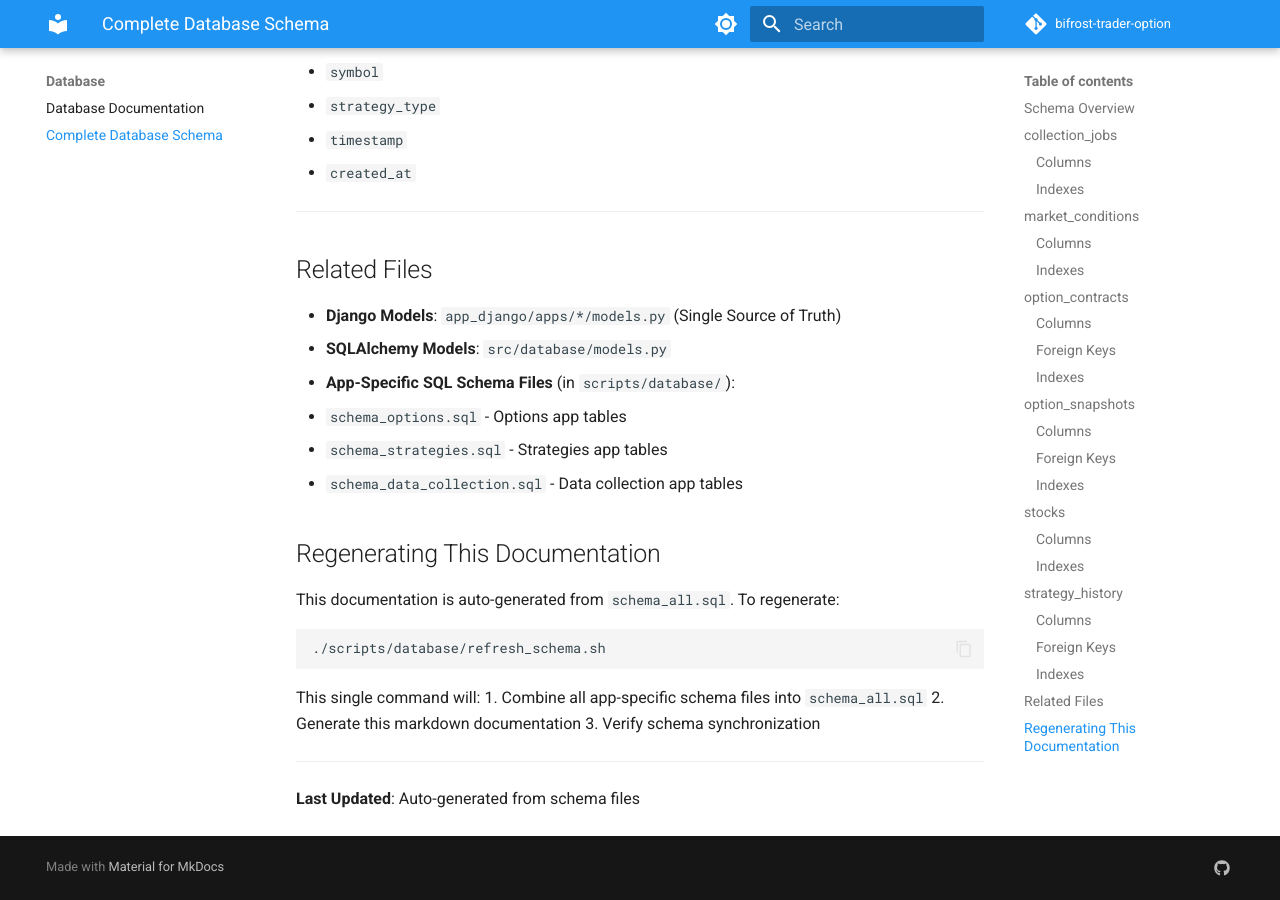
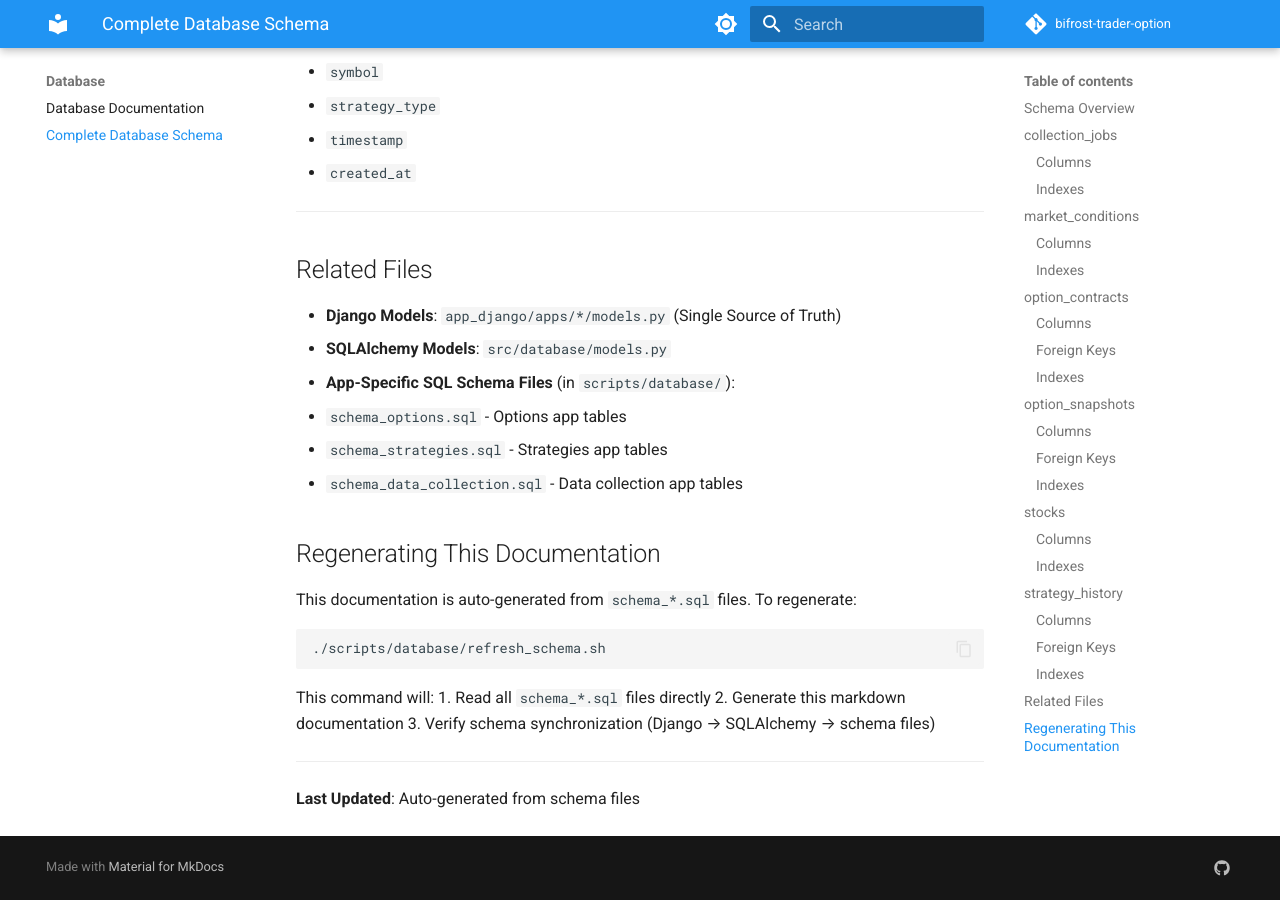
Before and after one commit to weitingzhao/bifrost-trader-option, an MkDocs documentation site: the page built from docs/database/SCHEMA.md, in a window 1280 px wide and 900 px high, scrolled down 6683 px. Built offline with MkDocs 1.6.1 and Material for MkDocs 9.7.7, drawn with Linux system fonts in a browser that asks for light colours; comment, search, counter and statistics services are not loaded; the version menu is left out.

Commit message:
Update SCHEMA.md regeneration section to remove schema_all.sql reference

````diff
--- a/docs/database/SCHEMA.md
+++ b/docs/database/SCHEMA.md
@@ -213,16 +213,16 @@ The database schema is organized into three Django apps:
 
 ## Regenerating This Documentation
 
-This documentation is auto-generated from `schema_all.sql`. To regenerate:
+This documentation is auto-generated from `schema_*.sql` files. To regenerate:
 
 ```bash
 ./scripts/database/refresh_schema.sh
 ```
 
-This single command will:
-1. Combine all app-specific schema files into `schema_all.sql`
+This command will:
+1. Read all `schema_*.sql` files directly
 2. Generate this markdown documentation
-3. Verify schema synchronization
+3. Verify schema synchronization (Django → SQLAlchemy → schema files)
 
 ---
 
````
Also changed, not shown: 1 other file.
